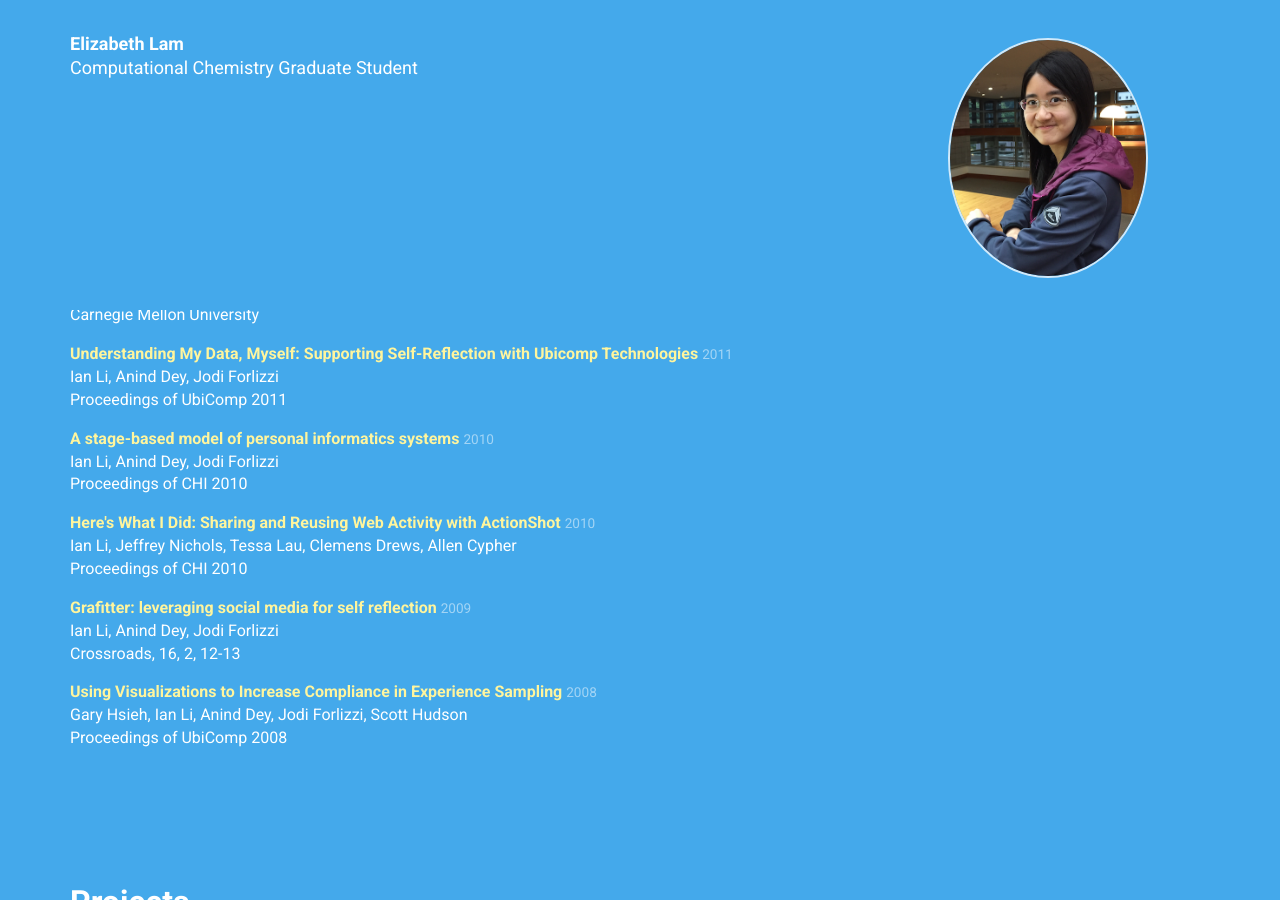
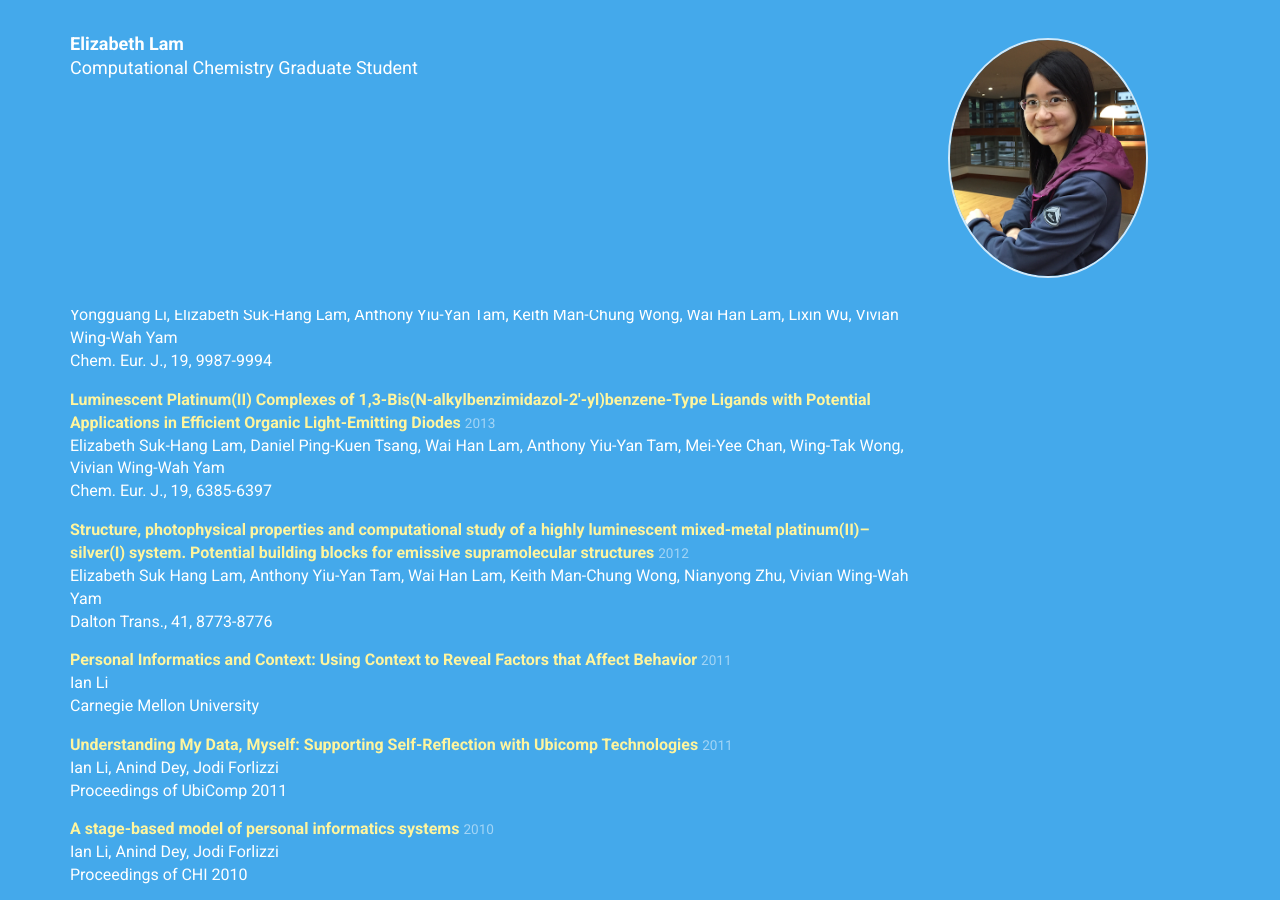
Before and after one commit to elilam/elilam.github.io, a Jekyll site: the page built from index.html, in a window 1280 px wide and 900 px high, scrolled down 1122 px. Built offline with Jekyll 4.4.1, drawn with Linux system fonts in a browser that asks for light colours; nearby versions of some CDN libraries.

Commit message:
updated publications

```diff
--- a/_data/publications.yml
+++ b/_data/publications.yml
@@ -9,7 +9,7 @@
   url: http://www.ncbi.nlm.nih.gov/pubmed/25042127
 -
   type: journal
-  title: A New Class of Luminescent Platinum(II) Complexes of 1,3-Bis(N-alkylbenzimidazol-2'-yl)benzene-Type Ligands and Their Application Studies in the Fabrication of Solution-Processable Organic Light-Emitting Devices
+  title: "A New Class of Luminescent Platinum(II) Complexes of 1,3-Bis(N-alkylbenzimidazol-2'-yl)benzene-Type Ligands and Their Application Studies in the Fabrication of Solution-Processable Organic Light-Emitting Devices"
   authors: Elizabeth Suk-Hang Lam, Anthony Yiu-Yan Tam, Mei-Yee Chan and Vivian Wing-Wah Yam
   journal: Israel J. Chem.
   volume: 54
@@ -43,6 +43,33 @@
   issue: 1
   pages: 10360-10369
   year: 2013
+-
+  type: journal
+  title: "Cholesterol-/Estradiol-Appended Alkynylplatinum(II) Complexes as Supramolecular Gelators: Synthesis, Characterization, Photophysical and Gelation Studies."
+  authors: Yongguang Li, Elizabeth Suk-Hang Lam, Anthony Yiu-Yan Tam, Keith Man-Chung Wong, Wai Han Lam, Lixin Wu, Vivian Wing-Wah Yam
+  journal: Chem. Eur. J.
+  volume: 19
+  issue: 1
+  pages: 9987-9994
+  year: 2013
+-
+  type: journal
+  title: "Luminescent Platinum(II) Complexes of 1,3-Bis(N-alkylbenzimidazol-2'-yl)benzene-Type Ligands with Potential Applications in Efficient Organic Light-Emitting Diodes"
+  authors: Elizabeth Suk-Hang Lam, Daniel Ping-Kuen Tsang, Wai Han Lam, Anthony Yiu-Yan Tam, Mei-Yee Chan, Wing-Tak Wong, Vivian Wing-Wah Yam
+  journal: Chem. Eur. J.
+  volume: 19
+  issue: 1
+  pages: 6385-6397
+  year: 2013
+-
+  type: journal
+  title: "Structure, photophysical properties and computational study of a highly luminescent mixed-metal platinum(II)–silver(I) system. Potential building blocks for emissive supramolecular structures"
+  authors: Elizabeth Suk Hang Lam, Anthony Yiu-Yan Tam, Wai Han Lam, Keith Man-Chung Wong, Nianyong Zhu, Vivian Wing-Wah Yam
+  journal: Dalton Trans.
+  volume: 41
+  issue: 1
+  pages: 8773-8776
+  year: 2012
 -
   type: dissertation
   title: "Personal Informatics and Context: Using Context to Reveal Factors that Affect Behavior"
```
